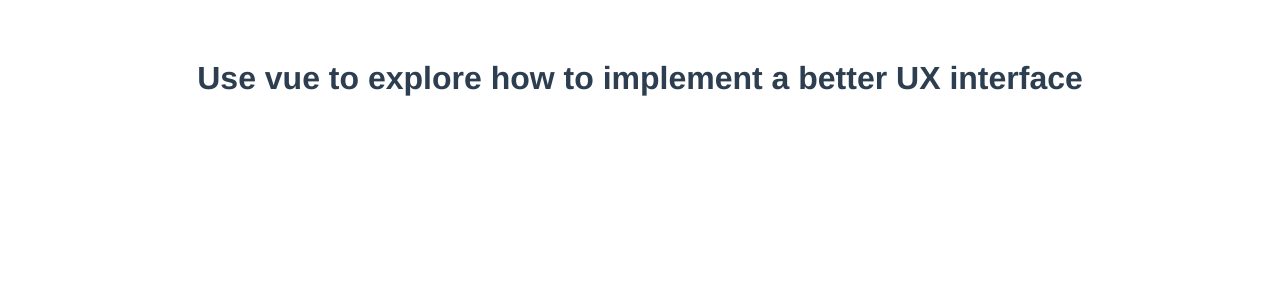
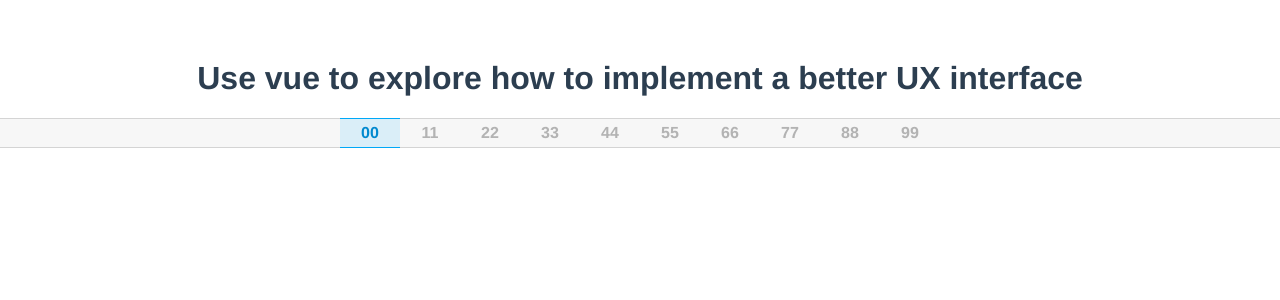
Before and after one commit to 0x-jerry/ux-vue, a Vue app: page / in a window 1280 px wide. Shown: the top 300 px of the page. Built offline with nearby package versions, Linux system fonts and the light colour scheme.

Commit message:
feat: test animeJS

```diff
--- a/package.json
+++ b/package.json
@@ -11,9 +11,12 @@
     "serve": "vite preview"
   },
   "dependencies": {
+    "animejs": "^3.2.1",
+    "normalize.css": "^8.0.1",
     "vue": "^3.0.5"
   },
   "devDependencies": {
+    "@types/animejs": "^3.1.2",
     "@vitejs/plugin-vue": "^1.1.5",
     "@vue/compiler-sfc": "^3.0.5",
     "less": "^4.1.1",
--- a/src/App.vue
+++ b/src/App.vue
@@ -1,9 +1,10 @@
 <template>
   <h1>Use vue to explore how to implement a better UX interface</h1>
+  <Navigation></Navigation>
 </template>
 
 <script lang="ts" setup>
-//
+import Navigation from './components/Navigation.vue'
 </script>
 
 <style>
@@ -15,4 +16,8 @@
   color: #2c3e50;
   margin-top: 60px;
 }
+
+button {
+  cursor: pointer;
+}
 </style>
--- /dev/null
+++ b/src/components/Navigation.vue
@@ -0,0 +1,115 @@
+<template>
+  <div class="flex">
+    <div class="nav">
+      <div ref="root" class="nav-bg"></div>
+      <button
+        class="nav-item"
+        v-for="o in items"
+        :class="{ active: o === active }"
+        @click="(e) => activeCurrent(e, o)"
+      >
+        {{ o }}{{ o }}
+      </button>
+    </div>
+  </div>
+</template>
+
+<script lang="ts" setup>
+import anime from 'animejs'
+
+import { ref, onMounted } from 'vue'
+
+const root = ref<HTMLDivElement | null>(null)
+
+const items = new Array(10).fill(0).map((_, i) => i)
+const active = ref(0)
+
+onMounted(() => {
+  const el = document.querySelector<HTMLDivElement>('.nav-item.active')
+  el?.click()
+})
+
+function activeCurrent(e: MouseEvent, o: number) {
+  const el = e.target as HTMLDivElement
+
+  anime({
+    targets: root.value,
+    left: el.offsetLeft,
+    easing: 'spring(1, 70, 10, 0)',
+  })
+
+  active.value = o
+}
+</script>
+
+<style lang="less">
+.flex {
+  display: flex;
+  justify-content: center;
+  background: #f7f7f7;
+  border: solid #d4d4d4;
+  border-width: 1px 0;
+}
+
+@primary: #00a8f7;
+
+.nav {
+  position: relative;
+  display: inline-flex;
+  margin: auto;
+  flex-wrap: wrap;
+  color: #87898b;
+
+  @unit-w: 60px;
+  @unit-h: 28px;
+  @time: 0.5s;
+
+  &-bg {
+    position: absolute;
+    z-index: 0;
+    width: @unit-w;
+    height: @unit-h;
+
+    top: -1px;
+    left: 0;
+
+    border: solid @primary;
+    border-width: 1px 0;
+
+    background: #daeef8;
+  }
+
+  &-item {
+    position: relative;
+    z-index: 1;
+    display: inline-flex;
+    align-items: center;
+    justify-content: center;
+    font-weight: bolder;
+
+    background: transparent;
+    transition: color ease @time;
+    width: @unit-w;
+    height: @unit-h;
+    padding: 0;
+
+    color: #1b1b1b;
+    mix-blend-mode: color-burn;
+
+    background: transparent;
+    border: none;
+
+    &:hover {
+      color: #0f0f0f;
+    }
+
+    &.active {
+      color: #252525;
+    }
+
+    &:focus {
+      outline: none;
+    }
+  }
+}
+</style>
--- a/src/main.ts
+++ b/src/main.ts
@@ -1,3 +1,4 @@
+import 'normalize.css'
 import { createApp } from 'vue'
 import App from './App.vue'
 
```
Also changed, not shown: 1 other file (tests, documents, lock files or other folders).
